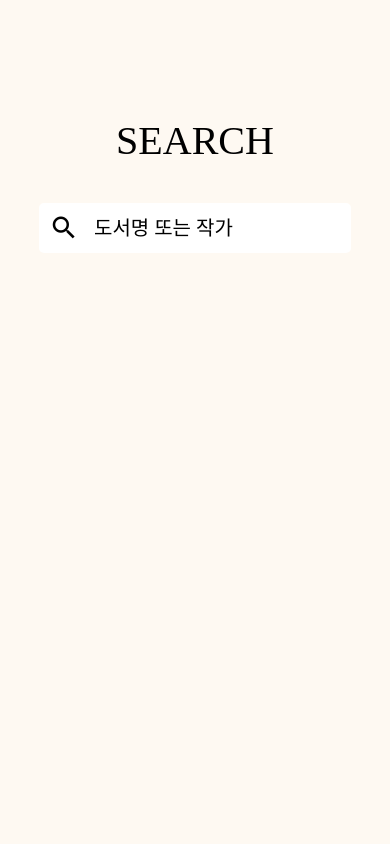
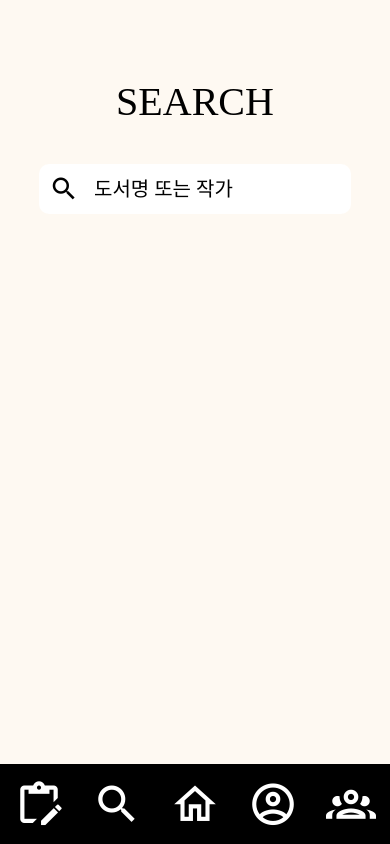
Before and after one commit to tmznwnel00/ReadReady, a React Native app in the folder client/: screen /Search in a window 390 px wide. Built offline with nearby package versions, Linux system fonts and the light colour scheme; a web font is replaced by a local one.

Commit message:
searchpage

```diff
--- a/client/App.jsx
+++ b/client/App.jsx
@@ -5,6 +5,7 @@ import SignupPage from './pages/SignupPage';
 import CommunityPage from './pages/CommunityPage';
 import HomePage from './pages/HomePage';
 import SearchPage from './pages/SearchPage';
+import ResultPage from './pages/ResultPage';
 import { createStackNavigator } from '@react-navigation/stack';
 import { NavigationContainer } from '@react-navigation/native';
 import { useFonts } from 'expo-font';
@@ -17,6 +18,7 @@ export default function App() {
     'BIZUDGothic': require('./assets/fonts/BIZUDGothic-Regular.ttf'),
     'BlackAndWhite': require('./assets/fonts/BlackAndWhitePicture-Regular.ttf'),
     'BlackHanSans-Regular': require('./assets/fonts/BlackHanSans-Regular.ttf'),
+    'Inter-Regular': require('./assets/fonts/Inter-Regular.ttf')
   });
 
 
@@ -29,6 +31,7 @@ export default function App() {
         <Stack.Screen name="Community" component={CommunityPage} options={{ headerShown: false }} />
         <Stack.Screen name="Home" component={HomePage} options={{ headerShown: false }} />
         <Stack.Screen name="Search" component={SearchPage} options={{ headerShown: false }} />
+        <Stack.Screen name="Result" component={ResultPage} options={{ headerShown: false }}/>
         {/* Define other screens here */}
       </Stack.Navigator>
     </NavigationContainer>
--- a/client/pages/ResultPage.jsx
+++ b/client/pages/ResultPage.jsx
@@ -0,0 +1,151 @@
+import React, { useState, useEffect } from 'react';
+import { StyleSheet, View, Text, TextInput, SafeAreaView, TouchableOpacity, ScrollView, Image, Platform } from 'react-native';
+import Icon from 'react-native-vector-icons/MaterialCommunityIcons';
+import Navbar from '../assets/components/Navbar';
+
+export default function ResultPage({ route, navigation }) {
+    const { searchQuery } = route.params;
+
+    const [ads, setAds] = useState([]);
+
+    useEffect(() => {
+        // Simulate fetching ads data
+        const fetchedAds = [
+            { id: 1, title: "한자 암기박사 4~8급 - 바로바로 외워지는 신기한 암기 공식!", author: "박원길", category: "외국어", imageUrl: "http://www.aladin.co.kr/shop/wproduct.aspx?ItemId=20645716&amp;partner=openAPI&amp;start=api" },
+            { id: 2, title: "Explore new reading materials", author: "박원길", category: "외국어", imageUrl: "https://example.com/image2.jpg" },
+            // Add more ads as needed
+        ];
+        setAds(fetchedAds);
+    }, []);
+
+    return (
+        <SafeAreaView style={styles.container}>
+            <View style={styles.searchContainer}>
+                <Text style={styles.title}>Search</Text>
+                <View style={styles.inputContainer}>
+                    <Icon name="magnify" style={styles.icon} />
+                    <TextInput
+                        style={styles.input}
+                        placeholder="도서명 또는 작가"
+                        value={searchQuery}
+                        onChangeText={() => {}}
+                    />
+                </View>
+
+            <ScrollView style={styles.scrollView}>
+            {ads.map((ad) => (
+                <View key={ad.id} style={styles.adContainer}>
+                    <View style={styles.detailContainer}>
+                        <Text style={styles.adTitle}>{ad.title}</Text>
+                        <Text style={styles.adAuthor}>{ad.author}</Text>
+                        <Text style={styles.adCategory}>{ad.category}</Text>
+                        <Image
+                            source={{ uri: ad.imageUrl }}
+                            style={styles.adImage}
+                        />
+                    </View>
+                </View>
+            ))}
+            </ScrollView>
+        </View>
+        <Navbar navigation={navigation} />
+        </SafeAreaView>
+    );
+};
+
+const styles = StyleSheet.create({
+    container: {
+        flex: 1,
+        backgroundColor: '#FEF9F2',
+        alignItems: 'stretch',
+        justifyContent: 'space-between',
+    },
+    searchContainer: {
+        flex: 1,
+        alignItems: 'center',
+        backgroundColor: '#FEF9F2',
+
+    },
+    scrollView: {
+        width: '90%',
+        marginTop: 10,
+    },
+    title: {
+        marginTop: '20%',
+        fontSize: 40,
+        fontFamily: 'BIZUDGothic',
+    },
+    icon: {
+        fontSize: 30,
+        marginLeft: 10,
+    },
+    inputContainer: {
+        marginTop: '10%',
+        width: '80%',
+        height: 50,
+        backgroundColor: '#fff',
+        flexDirection: 'row',
+        alignItems: 'center',
+        borderRadius: 10,
+        ...Platform.select({
+        ios: {
+            shadowColor: 'rgba(0,0,0,0.5)',
+            shadowOffset: { width: 0, height: 2 },
+            shadowOpacity: 0.5,
+            shadowRadius: 3,
+        },
+        android: {
+            elevation: 5,
+        },
+        }),
+    },
+    input: {
+        fontFamily: 'BIZUDGothic',
+        fontSize:20,
+        marginLeft: 15,
+        flex: 1,
+    },
+
+    adContainer: {
+        flexDirection: 'row',
+        width: '90%',
+        alignSelf: 'center',
+        alignItems: 'center',
+        marginTop: 20,
+        marginBottom: 20,
+        fontFamily: 'Inter-Regular',
+        height: 150,
+        borderTopWidth: 1,
+        borderTopColor: '#ccc',
+
+    },
+    detailContainer: {
+        flex: 1,
+        marginTop: 30,
+    },
+    adImage: {
+        width: 100,
+        resizeMode: 'contain',
+    },
+    adTitle: {
+        margin: 5,
+        width: 150,
+        fontSize: 20,
+        fontFamily: 'Inter-Regular',
+        fontWeight: 600,
+    },
+    adAuthor: {
+        margin: 5,
+        width: 150,
+        fontSize: 17,
+        fontFamily: 'Inter-Regular',
+        fontWeight: 600,
+    },
+    adCategory: {
+        margin: 5,
+        width: 150,
+        fontSize: 17,
+        fontFamily: 'Inter-Regular',
+        fontWeight: 600,
+    },
+});
--- a/client/pages/SearchPage.jsx
+++ b/client/pages/SearchPage.jsx
@@ -1,10 +1,17 @@
 import React, {useState} from 'react';
-import { StyleSheet, View, Text, TextInput, TouchableOpacity, Alert, Image, Platform } from 'react-native';
+import { StyleSheet, View, Text, TextInput, SafeAreaView, TouchableOpacity, Alert, Image, Platform } from 'react-native';
 import Icon from 'react-native-vector-icons/MaterialCommunityIcons'
+import Navbar from '../assets/components/Navbar';
 
 export default function SearchPage({ navigation }) {
+    const [searchQuery, setSearchQuery] = useState('');
+
+    const handleSearch = () => {
+        navigation.navigate('Result', { searchQuery });
+    };
 
     return (
+    <SafeAreaView style={styles.container}>
     <View style={styles.searchContainer}>
         <Text style={styles.title}>SEARCH</Text>
         <View style={styles.inputContainer}>
@@ -12,16 +19,25 @@ export default function SearchPage({ navigation }) {
             <TextInput
                 style={styles.input}
                 placeholder="도서명 또는 작가"
-                //value={word}
-                //onChangeText={searchWord}
+                value={searchQuery}
+                onChangeText={setSearchQuery}
+                onSubmitEditing={handleSearch}
             />
         </View>
 
     </View>
+    <Navbar navigation={navigation} />
+    </SafeAreaView>
     );
 }
 
 const styles = StyleSheet.create({
+    container: {
+        flex: 1,
+        backgroundColor: '#FEF9F2',
+        alignItems: 'stretch',
+        justifyContent: 'space-between',
+    },
     searchContainer: {
         flex: 1,
         alignItems: 'center',
@@ -29,7 +45,7 @@ const styles = StyleSheet.create({
 
     },
     title: {
-        marginTop:'30%',
+        marginTop: '20%',
         fontSize: 40,
         fontFamily: 'BIZUDGothic',
     },
@@ -44,7 +60,7 @@ const styles = StyleSheet.create({
         backgroundColor: '#fff',
         flexDirection: 'row',
         alignItems: 'center',
-        borderRadius: 5,
+        borderRadius: 10,
         ...Platform.select({
         ios: {
             shadowColor: 'rgba(0,0,0,0.5)',
```
Also changed, not shown: client/assets/fonts/Inter-Regular.ttf (added).
